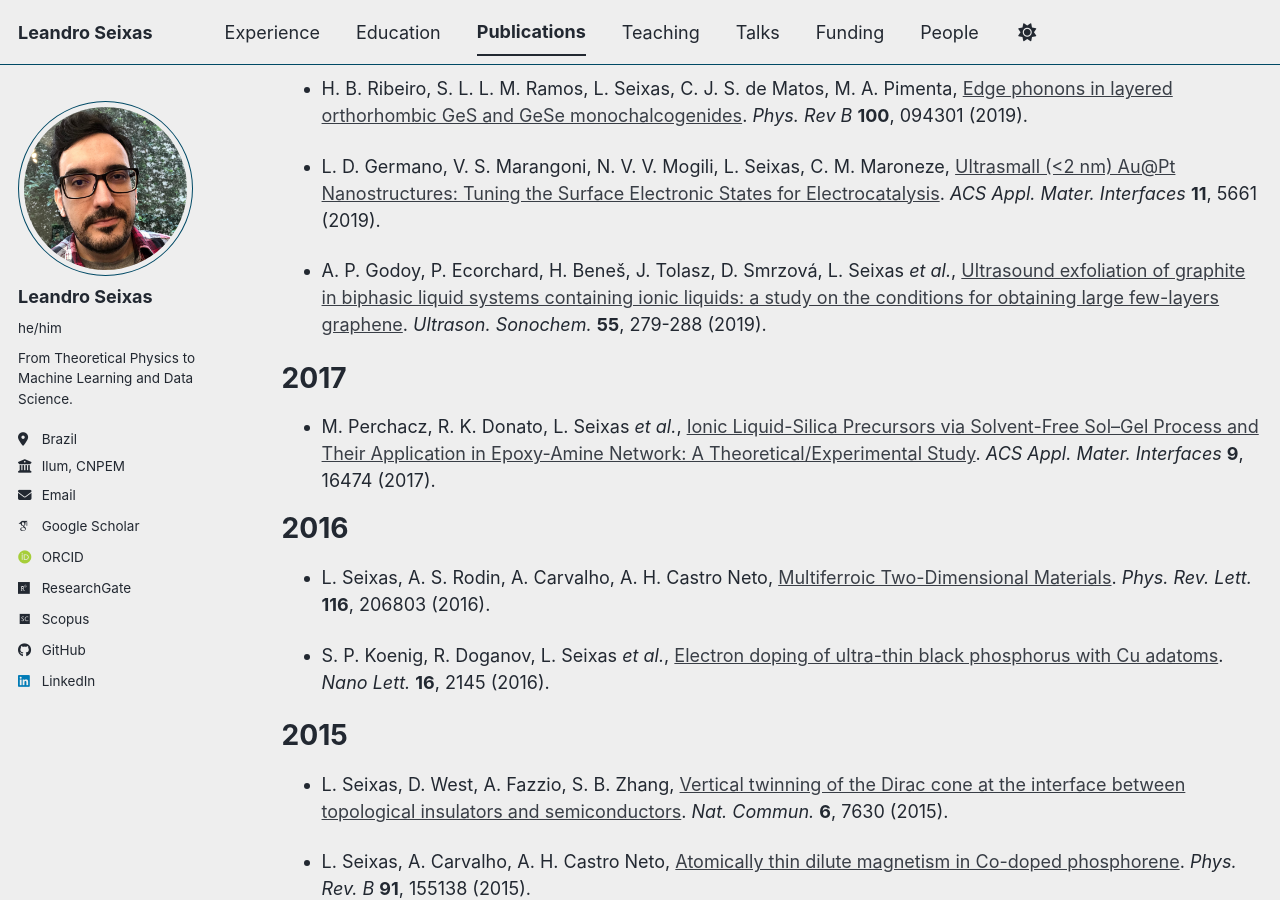
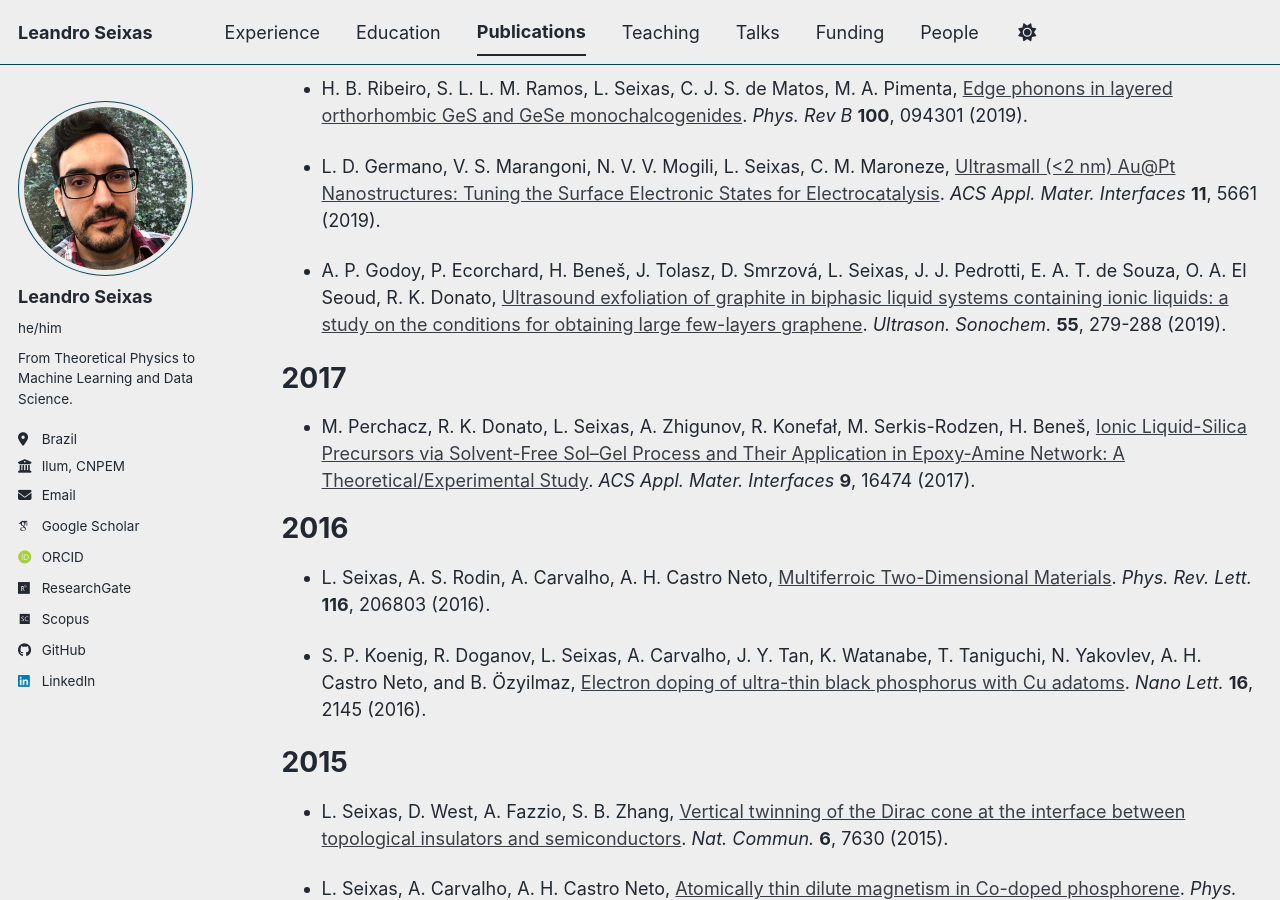
Before and after one commit to leseixas/leseixas.github.io, a Jekyll site: the page built from _pages/publications.md, in a window 1280 px wide and 900 px high, scrolled down 2113 px. Built offline with Jekyll 4.4.1, drawn with Linux system fonts in a browser that asks for light colours; some web fonts are replaced; a script bundle is joined from its source files by our own code; library files that are not in the unit come from our copies.

Commit message:
complete list of authors for every publication

```diff
--- a/_pages/publications.md
+++ b/_pages/publications.md
@@ -57,17 +57,17 @@ author_profile: true
 
 * L. D. Germano, V. S. Marangoni, N. V. V. Mogili, L. Seixas, C. M. Maroneze, [Ultrasmall (<2 nm) Au@Pt Nanostructures: Tuning the Surface Electronic States for Electrocatalysis](https://leseixas.github.io/files/012.pdf). *ACS Appl. Mater. Interfaces* **11**, 5661 (2019).
 
-* A. P. Godoy, P. Ecorchard, H. Beneš, J. Tolasz, D. Smrzová, L. Seixas *et al.*, [Ultrasound exfoliation of graphite in biphasic liquid systems containing ionic liquids: a study on the conditions for obtaining large few-layers graphene](https://leseixas.github.io/files/011.pdf). *Ultrason. Sonochem.* **55**, 279-288 (2019).
+* A. P. Godoy, P. Ecorchard, H. Beneš, J. Tolasz, D. Smrzová, L. Seixas, J. J. Pedrotti, E. A. T. de Souza, O. A. El Seoud, R. K. Donato, [Ultrasound exfoliation of graphite in biphasic liquid systems containing ionic liquids: a study on the conditions for obtaining large few-layers graphene](https://leseixas.github.io/files/011.pdf). *Ultrason. Sonochem.* **55**, 279-288 (2019).
 
 2017
 ======
-* M. Perchacz, R. K. Donato, L. Seixas *et al.*, [Ionic Liquid-Silica Precursors via Solvent-Free Sol–Gel Process and Their Application in Epoxy-Amine Network: A Theoretical/Experimental Study](https://leseixas.github.io/files/010.pdf). *ACS Appl. Mater. Interfaces* **9**, 16474 (2017).
+* M. Perchacz, R. K. Donato, L. Seixas, A. Zhigunov, R. Konefał, M. Serkis-Rodzen, H. Beneš, [Ionic Liquid-Silica Precursors via Solvent-Free Sol–Gel Process and Their Application in Epoxy-Amine Network: A Theoretical/Experimental Study](https://leseixas.github.io/files/010.pdf). *ACS Appl. Mater. Interfaces* **9**, 16474 (2017).
 
 2016
 ======
 * L. Seixas, A. S. Rodin, A. Carvalho, A. H. Castro Neto, [Multiferroic Two-Dimensional Materials](https://leseixas.github.io/files/009.pdf). *Phys. Rev. Lett.* **116**, 206803 (2016).
 
-* S. P. Koenig, R. Doganov, L. Seixas *et al.*, [Electron doping of ultra-thin black phosphorus with Cu adatoms](https://leseixas.github.io/files/008.pdf). *Nano Lett.* **16**, 2145 (2016).
+* S. P. Koenig, R. Doganov, L. Seixas, A. Carvalho, J. Y. Tan, K. Watanabe, T. Taniguchi, N. Yakovlev, A. H. Castro Neto, and B. Özyilmaz, [Electron doping of ultra-thin black phosphorus with Cu adatoms](https://leseixas.github.io/files/008.pdf). *Nano Lett.* **16**, 2145 (2016).
 
 2015
 ======
```
